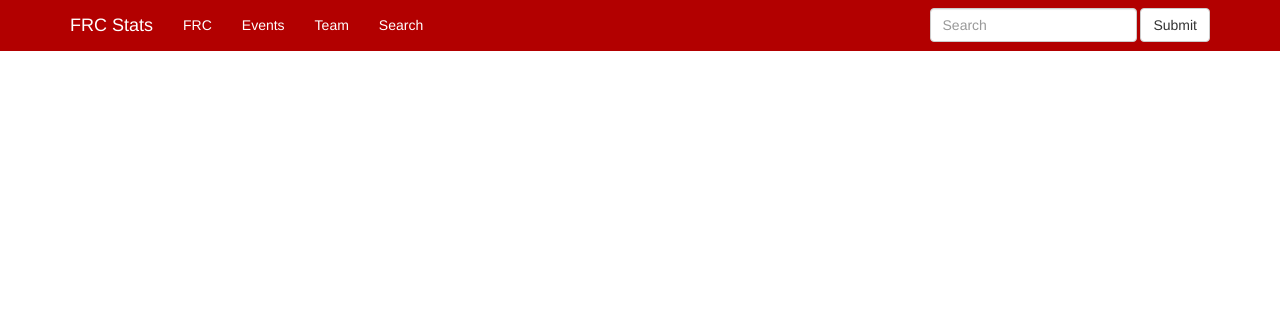
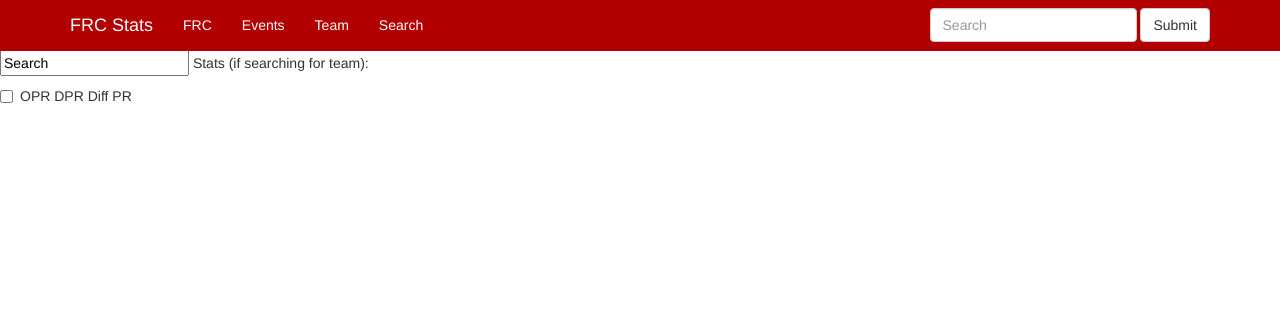
Before and after one commit to stuycs-softdev-fall-2013/proj3-7-FirstRank, a Flask app: template templates/search.html in a window 1280 px wide. Shown: the top 311 px of the page. Run offline with Flask 2, Linux system fonts and the light colour scheme; the template is opened without the code that fills it, so the values that code supplies are empty.

Commit message:
search page

```diff
--- a/templates/search.html
+++ b/templates/search.html
@@ -7,5 +7,14 @@
 
   <body>
     {% include "navbar.html" %}
+    <form>
+      <p> <input type="text" value="Search" name="search">
+	Stats (if searching for team):
+	<div class="checkbox">
+	  <label> <input type="checkbox" value="OPR"> OPR </label>
+	  <label> <input type="checkbox" value="DPR"> DPR </label>
+	  <label> <input type="checkbox" value="Diff PR"> Diff PR </label>
+	</div>
+    </form>
   </body>
 </html>
```
